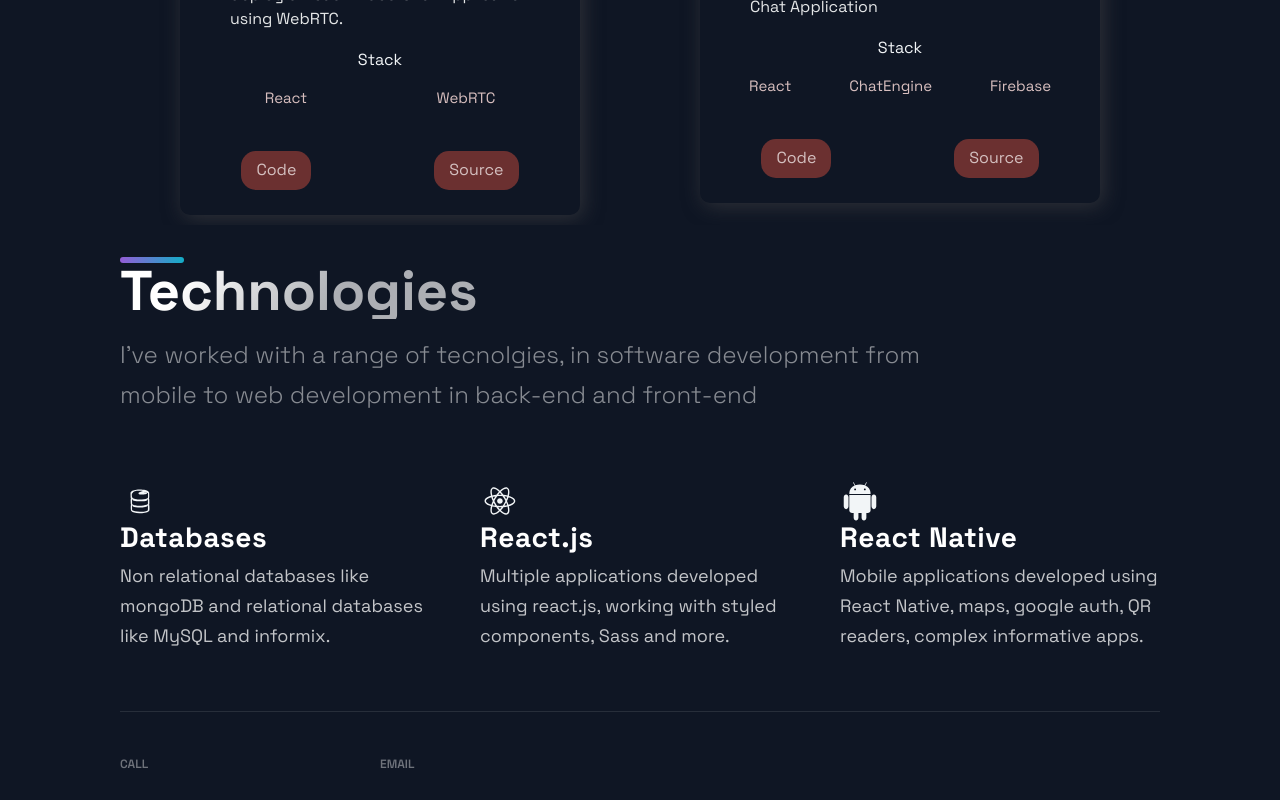
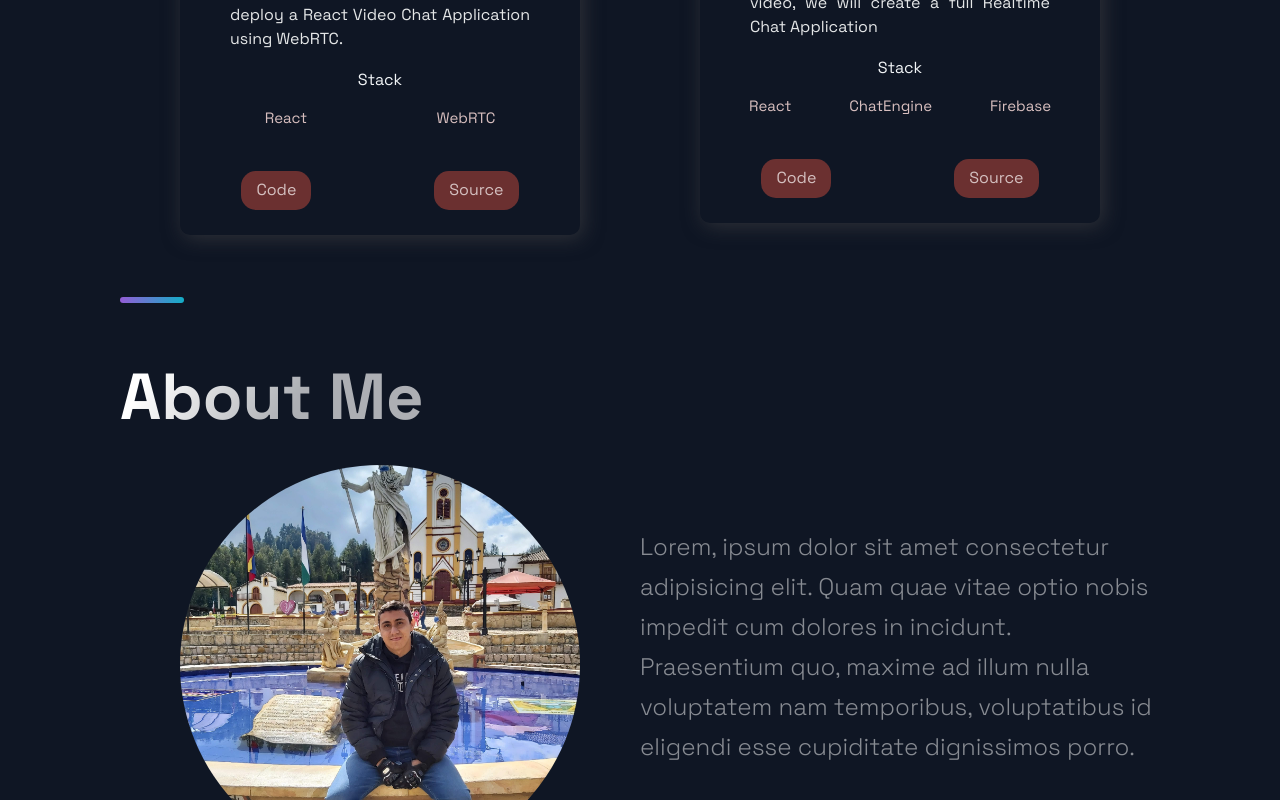
Before and after one commit to Juanfe98/personalPortfolio, a Next.js app: page / in a window 1280 px wide. Shown: the part 2000-2800 px from the top of the page. Built offline with nearby package versions, Linux system fonts and the light colour scheme.

Commit message:
About section created and fix issue with blogCard on projects

```diff
--- /dev/null
+++ b/src/components/About/About.js
@@ -0,0 +1,25 @@
+import React from "react";
+import { Section, SectionDivider, SectionTitle, SectionText } from '../../styles/GlobalComponents';
+import {SectionRow, Img} from './AboutStyles';
+
+
+export function About() {
+  return (
+    <Section>
+      <SectionDivider/>
+      <SectionTitle main>About Me</SectionTitle>
+      <SectionRow>
+        <Img
+          src="/images/home_img.jpg"
+          alt="Personal"
+        />
+        <SectionText>
+          Lorem, ipsum dolor sit amet consectetur adipisicing elit. Quam
+          quae vitae optio nobis impedit cum dolores in incidunt.
+          Praesentium quo, maxime ad illum nulla voluptatem nam temporibus,
+          voluptatibus id eligendi esse cupiditate dignissimos porro.
+        </SectionText>
+      </SectionRow>
+    </Section>
+  );
+}
--- /dev/null
+++ b/src/components/About/AboutStyles.js
@@ -0,0 +1,29 @@
+import styled from 'styled-components'
+
+export const SectionRow = styled.section`
+  display: grid;
+  grid-template-columns: repeat(auto-fit, minmax(300px, 1fr));
+  margin: auto;
+  max-width: 1040px;
+  box-sizing: content-box;
+  align-items: center;
+
+  @media ${(props) => props.theme.breakpoints.lg} {
+    grid-template-columns: 1fr;
+    row-gap: 2rem;
+  }
+
+  @media ${(props) => props.theme.breakpoints.sm} {
+    width: calc(100vw - 32px);
+    row-gap: 2rem;
+  }
+`
+
+export const Img = styled.img`
+  width: 400px;
+  height: 400px;
+  object-fit: cover;
+  border-radius: 50%;
+  overflow: hidden;
+  justify-self: center;
+`
--- a/src/components/Footer/Footer.js
+++ b/src/components/Footer/Footer.js
@@ -1,18 +1,18 @@
 import React from 'react';
 import { AiFillGithub, AiFillInstagram, AiFillLinkedin } from 'react-icons/ai';
 import { SocialIcon } from '../global/SocialIcon';
-import { CompanyContainer, FooterWrapper, LinkColumn, LinkItem, LinkList, LinkTitle, Slogan, SocialContainer, SocialIconsContainer } from './FooterStyles';
+import { CompanyContainer, FooterWrapper, LinkColumn, LinkItem, LinkList, LinkTitle, Slogan, SocialIconsContainer } from './FooterStyles';
 
 const Footer = () => {
   return (
     <FooterWrapper>
       <LinkList>
         <LinkColumn>
-          <LinkTitle>Call</LinkTitle>
+          <LinkTitle>Call Me</LinkTitle>
           <LinkItem href="tel:111-111-1111">111-111-1111</LinkItem>
         </LinkColumn>
         <LinkColumn>
-          <LinkTitle>Email</LinkTitle>
+          <LinkTitle>Email Me</LinkTitle>
           <LinkItem href="mailto:juanmontana1398@gmail.com">juanmontana1398@gmail.com</LinkItem>
         </LinkColumn>
       </LinkList>
--- a/src/components/Projects/ProjectsStyles.js
+++ b/src/components/Projects/ProjectsStyles.js
@@ -26,6 +26,7 @@
   border-radius: 10px;
   box-shadow: 3px 3px 20px rgba(80, 78, 78, 0.5);
   text-align: center;
+  margin-bottom: 20px;
   width: 400px;
   @media ${(props) => props.theme.breakpoints.sm} {
     width: 100%;
--- a/src/pages/index.js
+++ b/src/pages/index.js
@@ -1,3 +1,4 @@
+import { About } from '../components/About/About';
 import BgAnimation from '../components/BackgrooundAnimation/BackgroundAnimation';
 import Hero from '../components/Hero/Hero';
 import Projects from '../components/Projects/Projects';
@@ -13,6 +14,7 @@
         <BgAnimation />
       </Section>
       <Projects />
+      <About />
       <Technologies />
     </Layout>
   );
```
Also changed, not shown: public/images/home_img.jpg (added).
